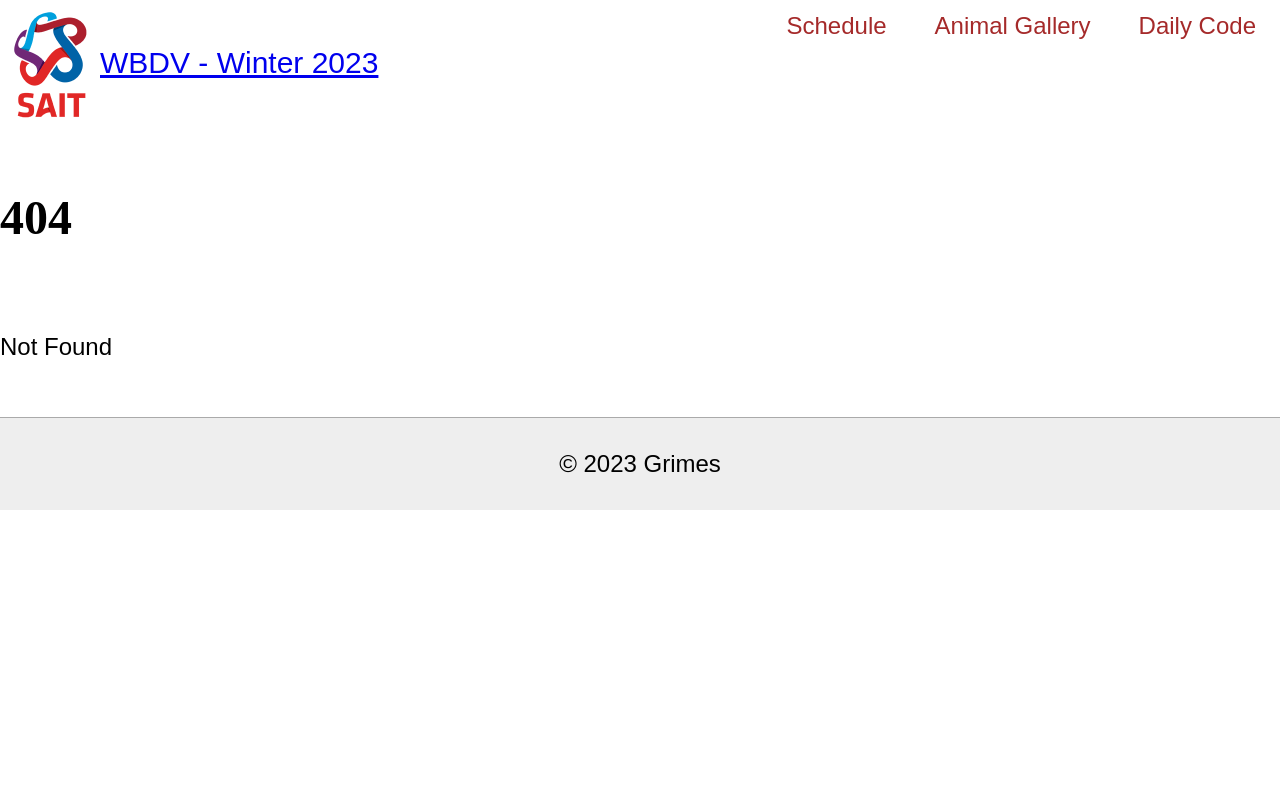
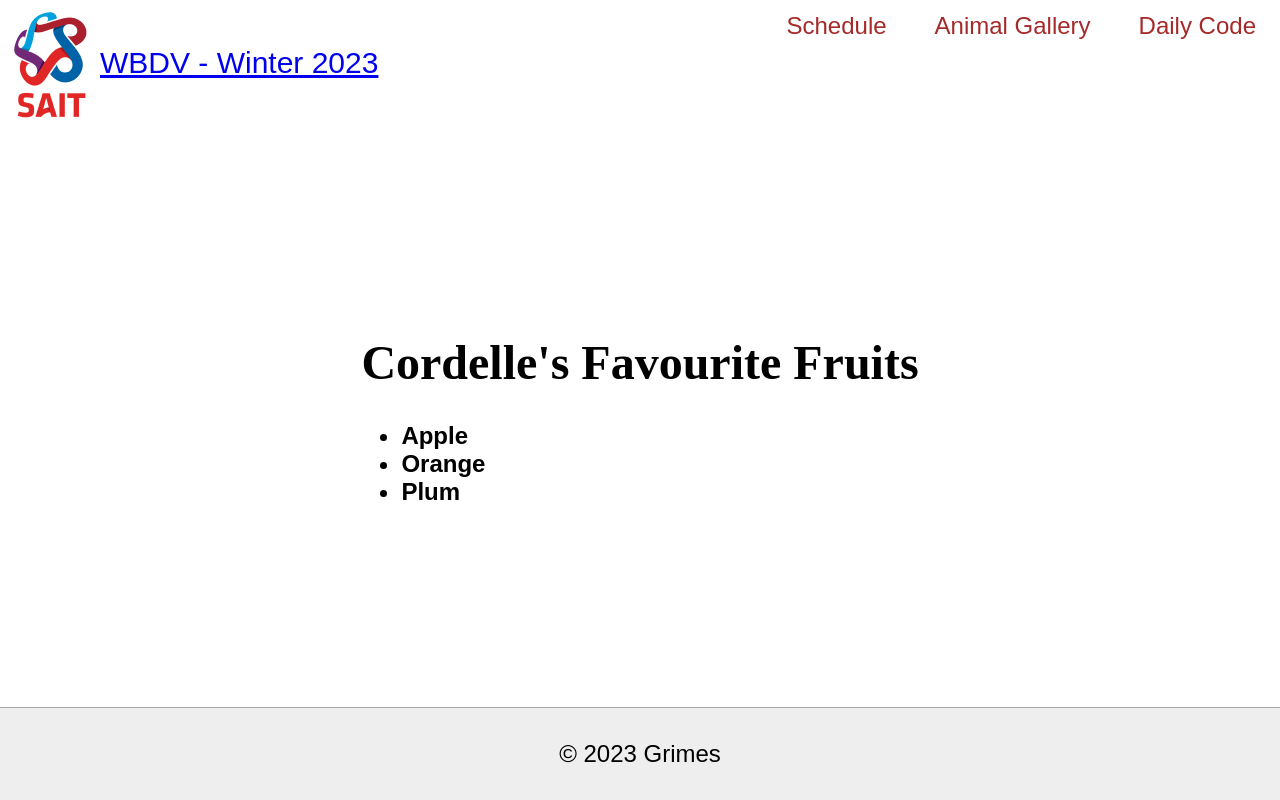
Before and after one commit to sait-wbdv/w23-refactor-example, a SvelteKit app: page /dailies/2023-03-15-svelte-components/each-example in a window 1280 px wide. Before the commit this address had no page. Built offline with nearby package versions, Linux system fonts and the light colour scheme; a web font is replaced by a local one.

Commit message:
added end of morning code

```diff
--- a/src/routes/dailies/+page.svelte
+++ b/src/routes/dailies/+page.svelte
@@ -4,6 +4,7 @@
     <li><strong>2023-03-15-svelte-components</strong>
       <ul>
         <li><a href="/dailies/2023-03-15-svelte-components/calculator">Calculator</a></li>
+        <li><a href="/dailies/2023-03-15-svelte-components/each-example"><code>each</code> Example</a></li>
       </ul>
     </li>
   </ul>
--- /dev/null
+++ b/src/routes/dailies/2023-03-15-svelte-components/each-example/+page.svelte
@@ -0,0 +1,11 @@
+<script>
+  let fruits = ["Apple", "Orange", "Plum"];
+</script>
+<main>
+  <h1>Cordelle's Favourite Fruits</h1>
+  <ul>
+    {#each fruits as fruit}
+      <li><strong>{fruit}</strong></li>
+    {/each}
+  </ul>
+</main>
```
